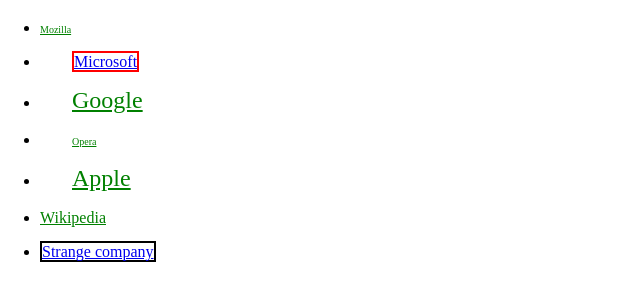
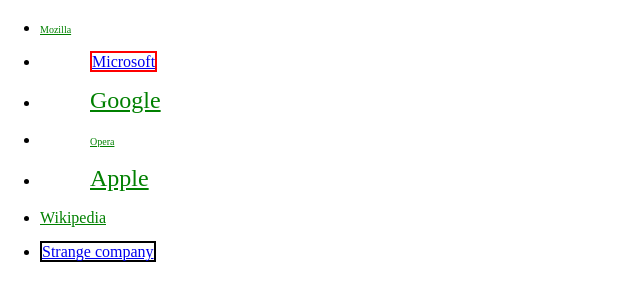
Before and after one commit to samerlagha/operatorinselector, a plain HTML site: page index.html in a window 1280 px wide. Shown: the part 61-362 px from the top of the page, without its empty margins (0-640 px from the left). Drawn offline with nearby package versions, Linux system fonts and the light colour scheme.

Commit message:
Update index.html

```diff
--- a/index.html
+++ b/index.html
@@ -21,7 +21,7 @@
           }
 
           a[href$=".com"]{
-              margin-left: 32px;
+              margin-left: 50px;
 
           }
           a[href*="www"]{
```
